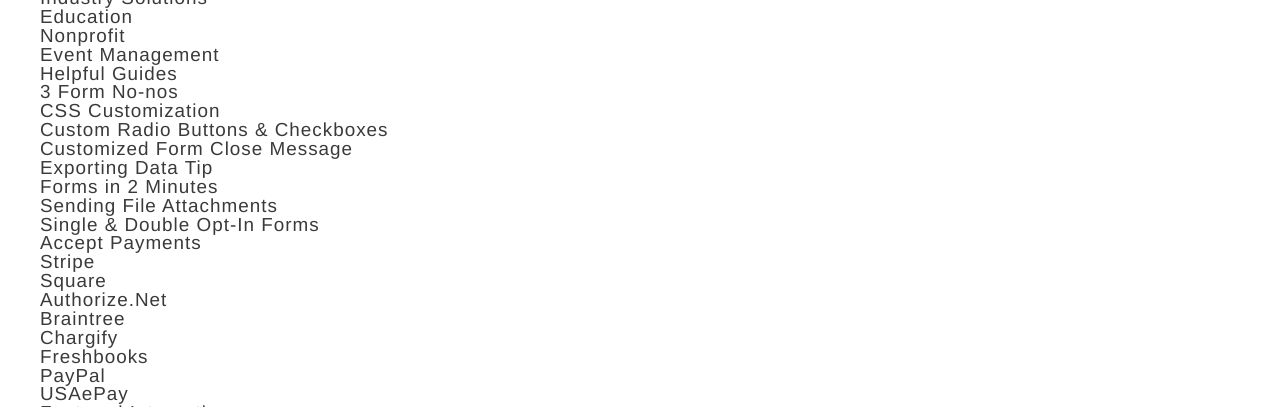
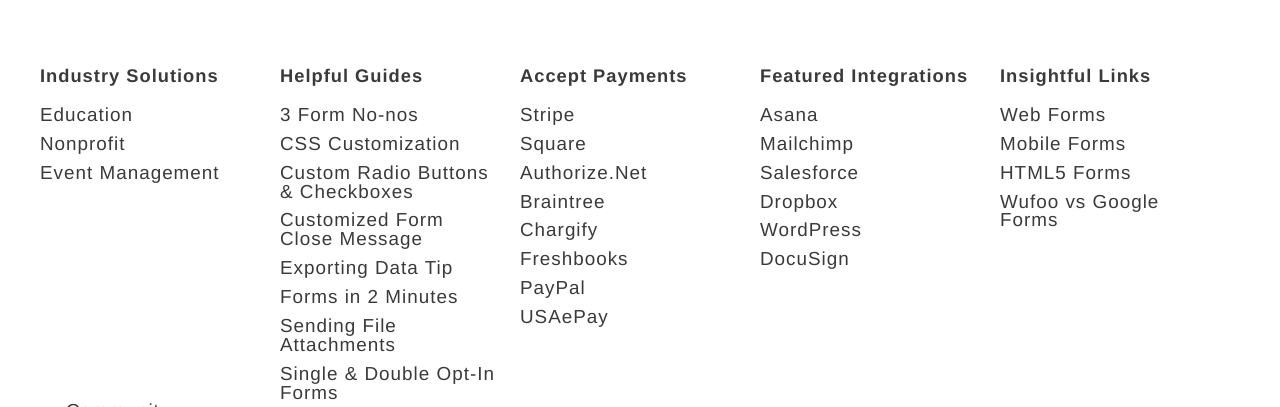
Before and after one commit to jagLas/week7-HTML-CSS, a plain HTML site: page practice-for-week-07-pixel-perfect/index.html in a window 1280 px wide. Shown: the part 2393-2800 px from the top of the page. Drawn offline with Linux system fonts and the light colour scheme.

Commit message:
footer styling started and fix bug with z-index

```diff
--- a/practice-for-week-07-pixel-perfect/main.css
+++ b/practice-for-week-07-pixel-perfect/main.css
@@ -7,3 +7,4 @@
 @import url(./stylesheets/additional-info.css);
 @import url(./stylesheets/testimonials.css);
 @import url(./stylesheets/sign-up-banner.css);
+@import url(./stylesheets/footer.css);
--- /dev/null
+++ b/practice-for-week-07-pixel-perfect/stylesheets/footer.css
@@ -0,0 +1,47 @@
+.footer {
+    background-color: white;
+    margin: 0px;
+    max-width: 100vw;
+    padding: 78px 0px 38px;
+    z-index: 2;
+    position: relative;
+}
+
+.footer > * {
+    max-width: 1200px;
+    margin: 0px auto;
+}
+
+.col-links {
+    display: flex;
+    align-items: flex-start;
+    justify-content: space-between;
+    /* padding-top: 30px; */
+}
+
+.col-links > ul {
+    display: flex;
+    flex-direction: row;
+    justify-content: space-between;
+    max-width: 1200px;
+}
+
+.col-nav {
+    width: 20%;
+    padding-right: 24px;
+    display: block;
+}
+
+.col-nav > ul {
+    margin-top: 10px;
+}
+
+.col-header {
+    padding: 10px 0px;
+    font-size: .97em;
+    font-weight: bold;
+}
+
+.col-nav > ul > .nav-link {
+    padding-top:  10px;
+}
--- a/practice-for-week-07-pixel-perfect/stylesheets/global.css
+++ b/practice-for-week-07-pixel-perfect/stylesheets/global.css
@@ -10,7 +10,7 @@
     font-family: 'National', 'Helvetica', 'Arial', sans-serif;
 }
 
-body * {
+body > * {
     max-width: 1200px;
     margin: auto;
 }
--- a/practice-for-week-07-pixel-perfect/stylesheets/sign-up-banner.css
+++ b/practice-for-week-07-pixel-perfect/stylesheets/sign-up-banner.css
@@ -6,7 +6,7 @@
     text-align: center;
     /* padding: 23px 0px; */
     position: relative;
-    z-index: -2;
+    z-index: 0;
 }
 
 .sign-up-banner * {
@@ -20,6 +20,7 @@
     display: flex;
     flex-direction: column;
     justify-content: space-between;
+    max-width: 1200px;
 }
 
 .sign-up-banner h2 {
@@ -79,5 +80,5 @@
     bottom: -8px;
     right: 20px;
     margin: 0px;
-    z-index: -1;
+    z-index: 1;
 }
```
